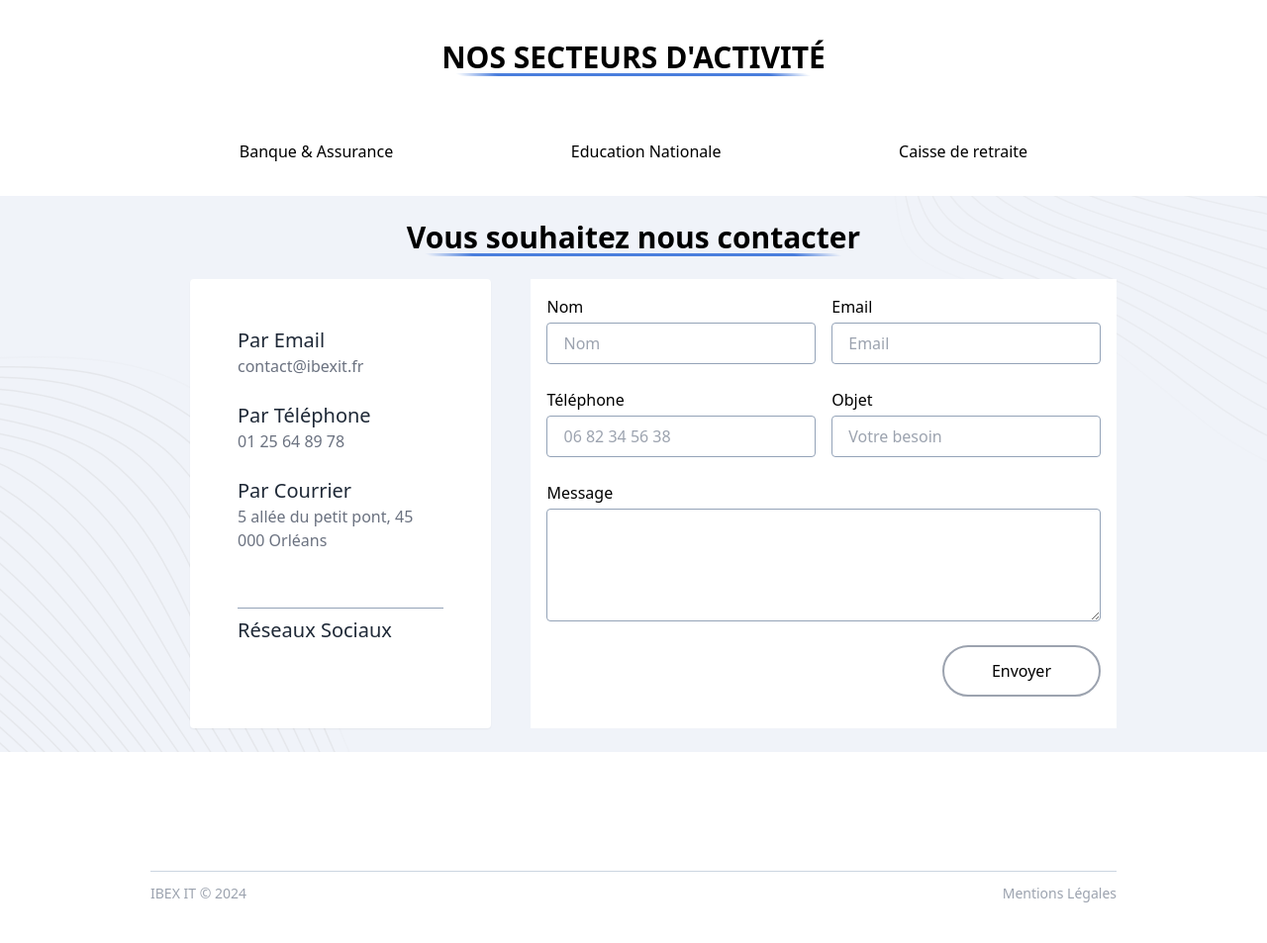
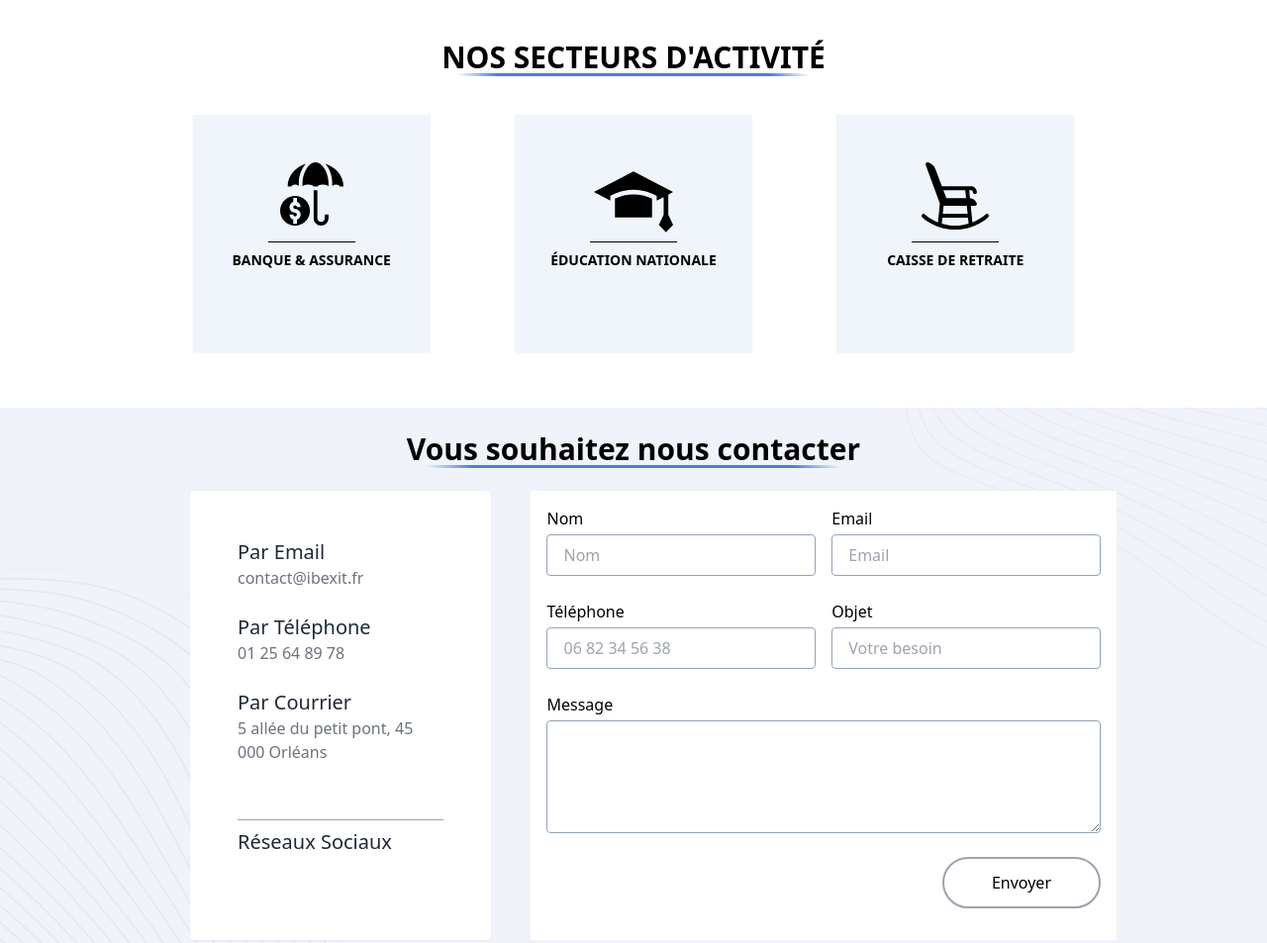
Before and after one commit to ibexit/ibex, a website: page index.html in a window 1280 px wide. Shown: the part 2735-3688 px from the top of the page at 99% size. Drawn offline with nearby package versions, Linux system fonts and the light colour scheme; files that its build step writes are made by us from their sources.

Commit message:
Section Nos Secteurs d'Activité

```diff
--- a/index.html
+++ b/index.html
@@ -169,16 +169,22 @@
                 <span class="underline-green-gradient">Nos Secteurs d'activité</span>
             </h2>
             <!--Row Nos Secteurs d'Activité-->
-            <div class="flex flex-row mt-4 md:mt-8">
-                <p class="leading-relaxed p-8 mx-auto">
-                    Banque & Assurance <br>
-                </p>
-                <p class="leading-relaxed p-8 mx-auto">
-                    Education Nationale <br>
-                </p>
-                <p class="leading-relaxed p-8 mx-auto">
-                    Caisse de retraite <br>
-                </p>
+            <div class="flex flex-col md:flex-row mt-8 md:mt-10 mb-4 space-y-6 md:space-y-0">
+                <div class="flex flex-col bg-[#f0f5fc] h-60 w-60 pt-12 p-8 shadow-sm mx-auto">
+                    <img src="img/assurance.svg" alt="" class="w-20 h-20 pb-4 mx-auto">
+                    <p class="pt-2 w-1/2 mx-auto border-t border-solid border-black"></p>
+                    <h3 class="mx-auto uppercase text-sm font-bold">Banque & Assurance </h3>
+                </div>
+                <div class="flex flex-col bg-[#f0f5fc] h-60 w-60 pt-12 p-8 shadow-sm mx-auto">
+                    <img src="img/education.svg" alt="" class="w-20 mx-auto">
+                    <p class="pt-2 w-1/2 mx-auto border-t border-solid border-black"></p>
+                    <h3 class="mx-auto uppercase text-sm font-bold">éducation Nationale </h3>
+                </div>
+                <div class="flex flex-col bg-[#f0f5fc] h-60 w-60 pt-12 p-8 shadow-sm mx-auto">
+                    <img src="img/retraite.svg" alt="" class="w-20 h-20 pb-3 mx-auto">
+                    <p class="pt-2 w-1/2 mx-auto border-t border-solid border-black"></p>
+                    <h3 class="mx-auto uppercase text-sm font-bold">Caisse de Retraite</h3>
+                </div>
             </div>
         </div>
     </section>
@@ -187,7 +193,7 @@
     <section id="contact" class="bg-[#F0F3F9] relative z-0">
         <img src="/img/wavy-right-corner.svg" alt="" class="absolute top-0 right-0 z-10">
         <img src="/img/wavy-left-corner.svg" alt="" class="absolute bottom-0 z-10">
-        <div class="flex container flex-col mx-auto py-6 space-y-6">
+        <div class="flex container flex-col mt-10 mx-auto py-6 space-y-6">
             <h2 class="text-3xl font-bold text-center">
                 <span class="underline-green-gradient">Vous souhaitez nous contacter</span>
             </h2>
```
Also changed, not shown: img/assurance.svg (added), img/education.svg (added), img/retraite.svg (added).
